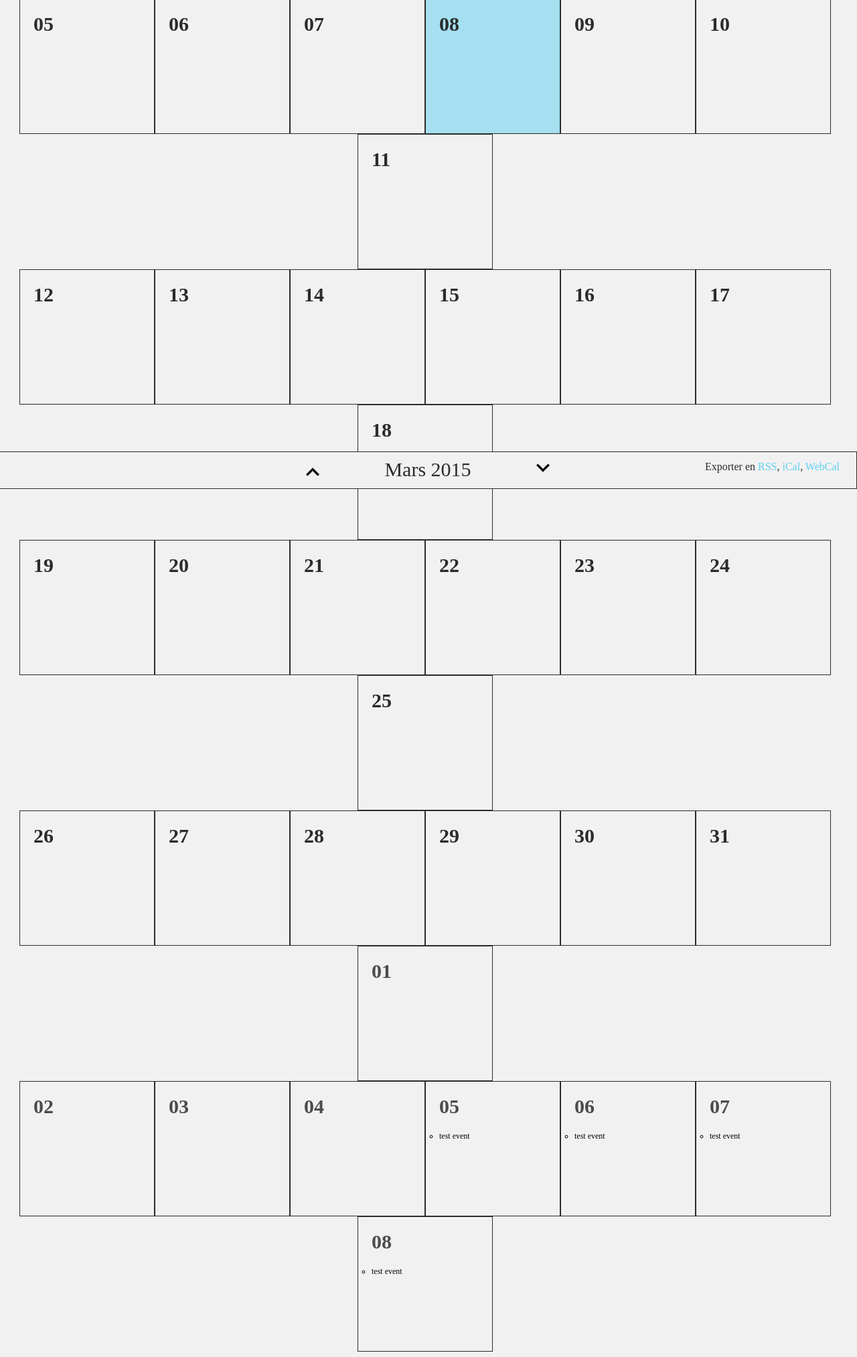
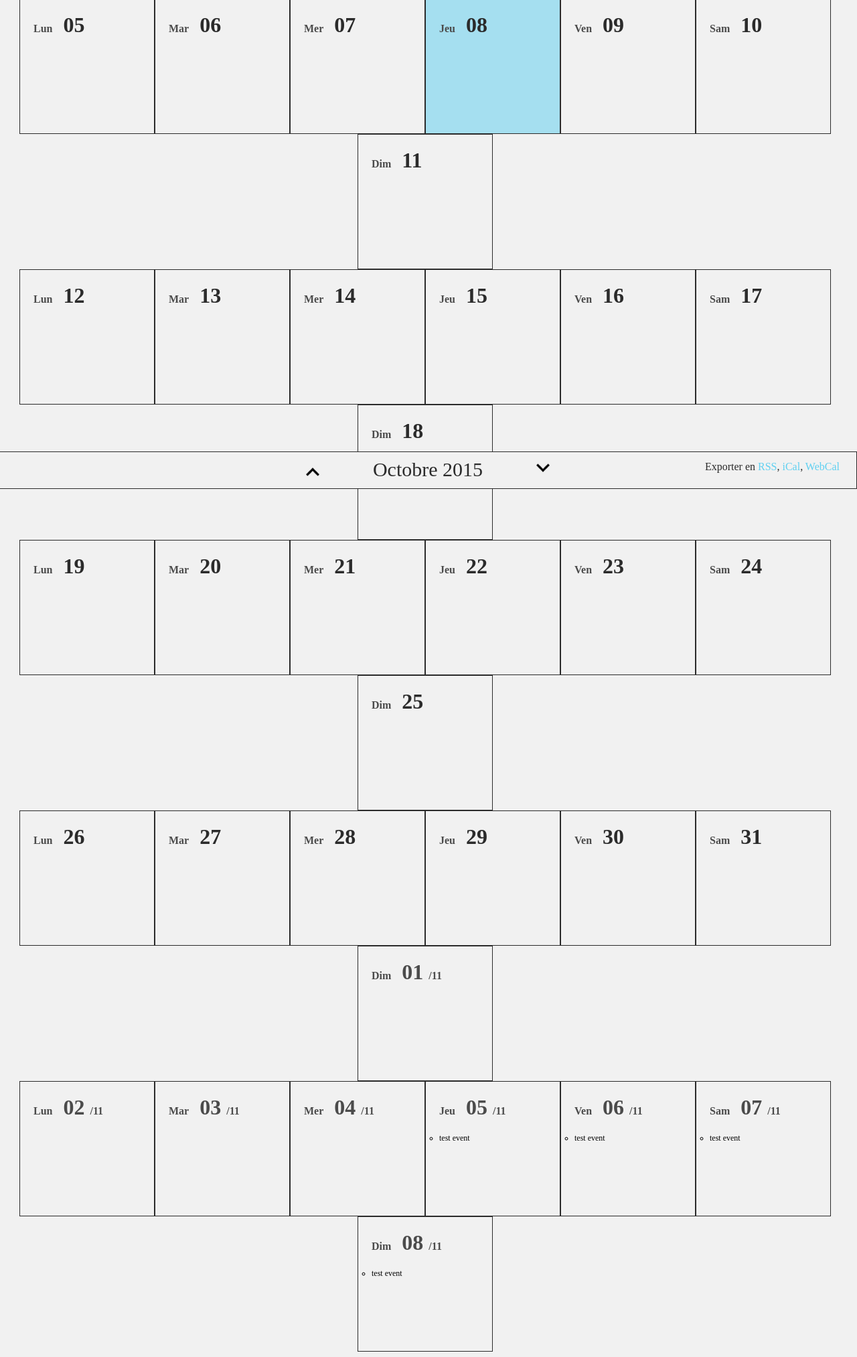
Before and after one commit to TheMrNomis/KiWi-calendar, a PHP site: page / in a window 1280 px wide. Shown: the part 70-2096 px from the top of the page at 67% size. Run offline with PHP 8.4, Linux system fonts and the light colour scheme; data comes from the database, SQL or seed files in the repository.

Commit message:
calendar view changed a bit + implemented the month at the bottom of the window

```diff
--- a/index.css
+++ b/index.css
@@ -178,6 +178,7 @@ input[type="checkbox"]:checked + label span {
 /*Calendar*/
 #calendar {
     margin-top:60px;
+    overflow-y: auto;
 }
 
 #calendar .week {
@@ -215,9 +216,22 @@ input[type="checkbox"]:checked + label span {
 }
 
 #calendar .week .day h2 {
-    font-size: 30px;
+    font-size: 2em;
     margin: 20px;
     color: #2B2B2B;
+}
+
+#calendar .week .day h2 .minititle {
+    font-size: 0.5em;
+    color: #4B4B4B;
+}
+
+#calendar .week .day h2 .left{
+    margin-right: 0.5em;
+}
+
+#calendar .week .day h2 .right{
+    margin-left: 0.0em;
 }
 
 #calendar .week .otherMonth h2 {
@@ -228,3 +242,8 @@ input[type="checkbox"]:checked + label span {
     margin-left: -20px;
     font-size:12px;
 }
+
+#calendar .week .day .calendar-link a {
+    color: black;
+    text-decoration: none;
+}
--- a/index.php
+++ b/index.php
@@ -2,6 +2,31 @@
 session_start();
 include_once('getEvents.php');
 $db = connect();
+
+$days = array(
+    1 => "Lun",
+    2 => "Mar",
+    3 => "Mer",
+    4 => "Jeu",
+    5 => "Ven",
+    6 => "Sam",
+    7 => "Dim"
+);
+$months = array(
+    1 => "Janvier",
+    2 => "Fevrier",
+    3 => "Mars",
+    4 => "Avril",
+    5 => "Mai",
+    6 => "Juin",
+    7 => "Juillet",
+    8 => "Ao&ucirc;t",
+    9 => "Septembre",
+    10 => "Octobre",
+    11 => "Novembre",
+    12 => "Decembre"
+);
+
 ?>
 <!DOCTYPE html>
 <html>
@@ -80,16 +105,26 @@ $db = connect();
 
         <div id="calendar">
     <?php
-        for($week = 0; $week < 5; ++$week)
+        if(isset($_GET['w'])&&is_numeric($_GET['w']))
+            $weekOffset = $_GET['w'];
+        else
+            $weekOffset = 0;
+
+        $monthDate = strtotime('last monday +'.($weekOffset+3).' weeks');
+
+        for($week = $weekOffset; $week < $weekOffset + 5; ++$week)
         {
             echo('
             <ul class="week">');
-            for($date = strtotime('last monday +'.$week.' weeks'); $date < strtotime('next monday +'.$week.' weeks'); $date = strtotime('+1 day', $date))
+            for($date = strtotime('last monday +'.$week.' weeks');
+                $date < strtotime('next monday +'.$week.' weeks');
+                $date = strtotime('+1 day', $date)
+               )
             {
                 $events = getEventsByDate($db, $date);
 
                 $class = '';
-                if(date('m', $date) != date('m'))
+                if(date('m', $date) != date('m', $monthDate))
                     $class .= ' otherMonth';
 
                 if(date('Y-m-d', $date) == date('Y-m-d'))
@@ -97,11 +132,18 @@ $db = connect();
 
                 echo('
                 <li class="day'.$class.'">
-                    <h2>'.date("d", $date).'</h2>
+                    <h2>
+                        <span class="minititle left">'.$days[date("N",$date)].'</span>
+                        '.date("d", $date));
+                if(date('m', $date) != date('m', $monthDate))
+                    echo('
+                        <span class="minititle right">/'.date("m",$date).'</class>');
+                echo('
+                    </h2>
                     <ul>');
 
                 foreach($events as $event)
-                    echo('<li class="calendar-link">'.$event['titre']."</li>");
+                    echo('<li class="calendar-link"><a href="./event.php?id='.$event['id'].'">'.$event['titre']."</a></li>");
                 echo('
                     </ul>
                 </li>');
@@ -114,9 +156,9 @@ $db = connect();
               <div id="footer">
                             <div id="TextFooter">
                             <div id="exMois">
-                                <a id="ancherMore" href="#More" onclick="alert('Click on More');"><img id="exMore" alt="expand less" src="images/expand_less.png" /></a>
-                                <div id="Mois">Mars 2015</div>
-                                <a id="ancherLess" href="#Less" onclick="alert('Click on Less');"><img id="exLess" alt="expand more" src="images/expand_more.png" /></a>
+                                <a id="ancherMore" href="./index.php?w=<?php echo($weekOffset - 1); ?>"><img id="exMore" alt="expand less" src="images/expand_less.png" /></a>
+                                <div id="Mois"><?php echo($months[date('n',$monthDate)].' '.date('Y',$monthDate)); ?></div>
+                                <a id="ancherLess" href="./index.php?w=<?php echo($weekOffset + 1); ?>"><img id="exLess" alt="expand more" src="images/expand_more.png" /></a>
                             </div>
                           <div id="Export">Exporter en <a href="#RSS">RSS</a>, <a href="#iCal">iCal</a>, <a href="#webCal">WebCal</a></div>
                           </div>
```
